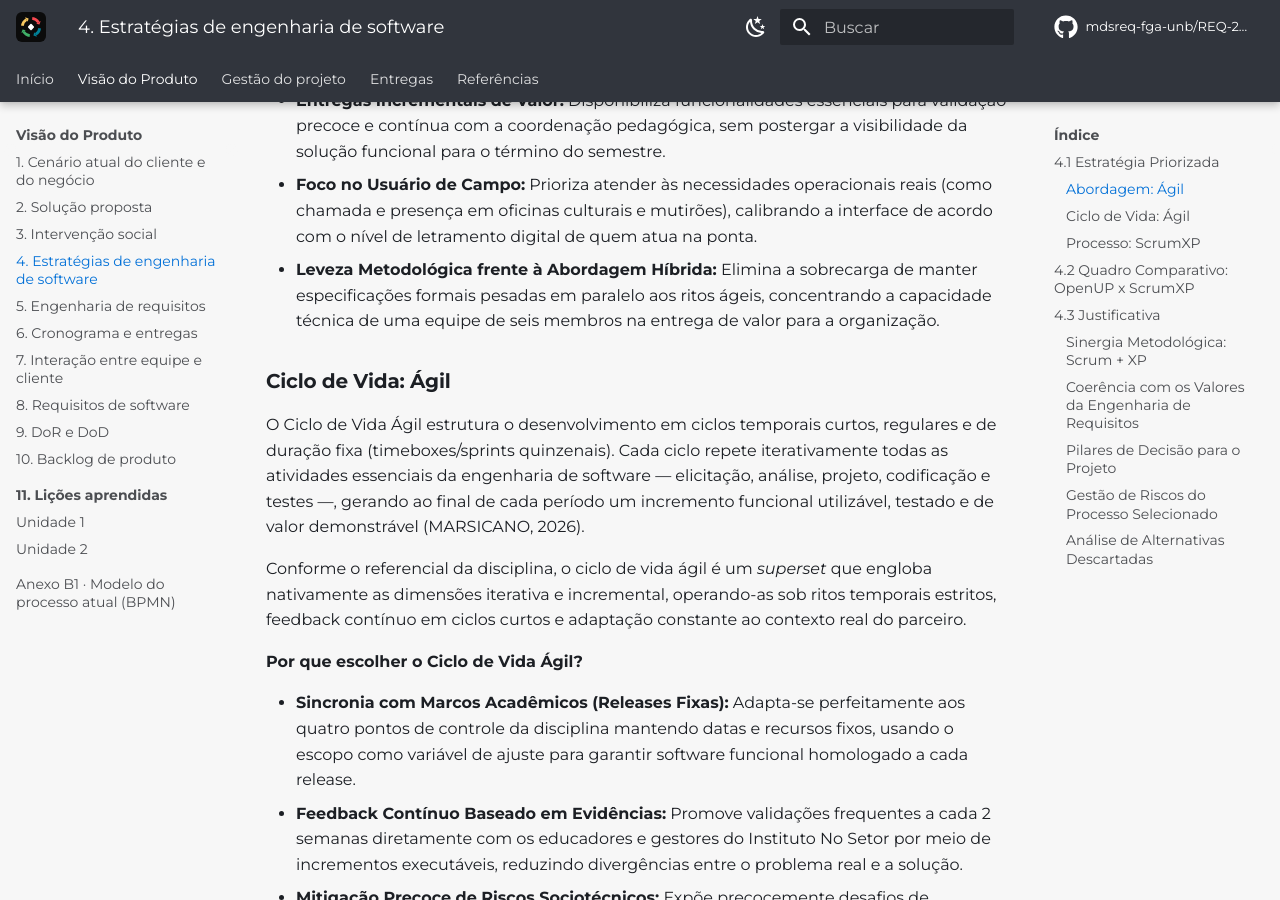
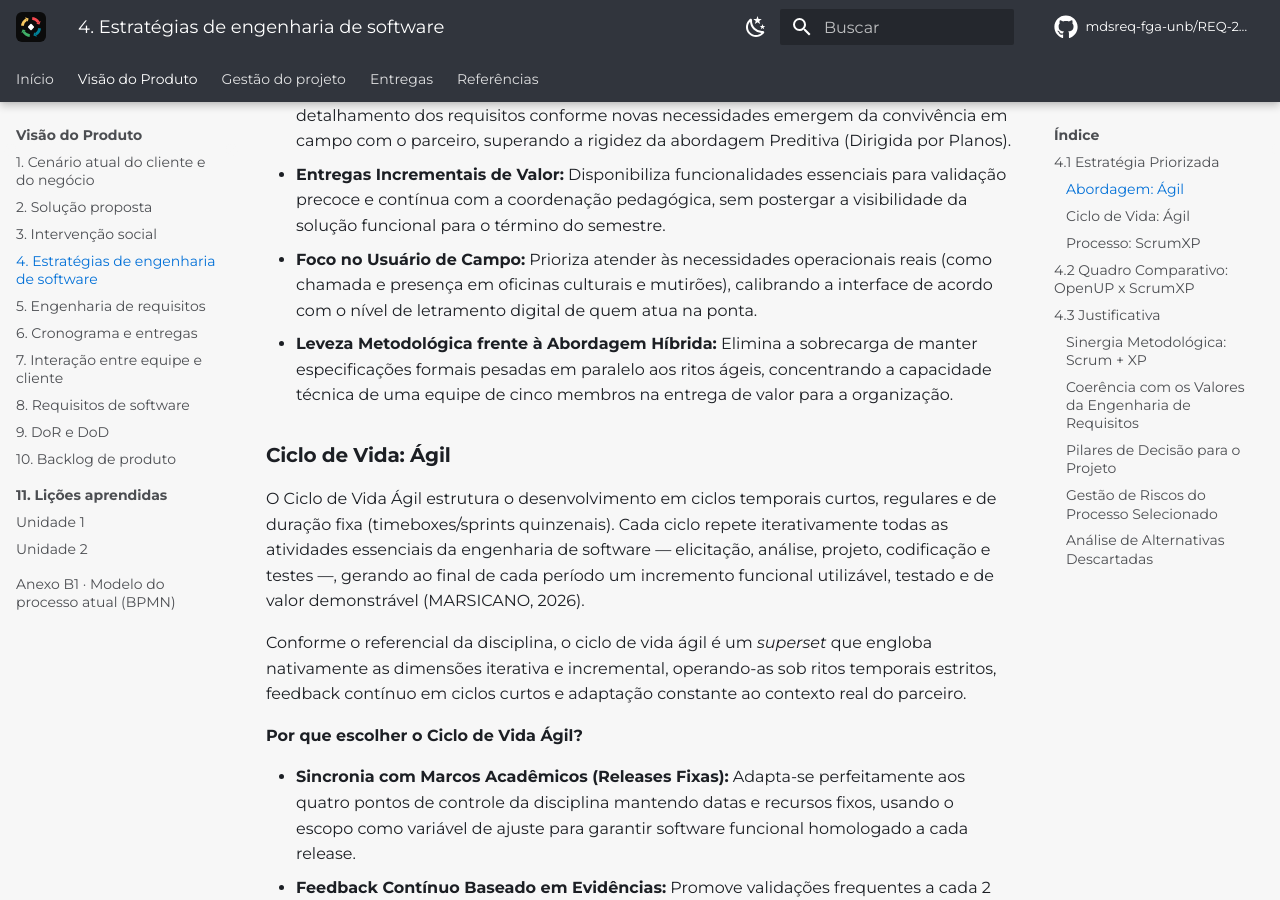
Before and after one commit to mdsreq-fga-unb/REQ-2026.2-T02-CyberSetor, an MkDocs documentation site: the page built from docs/visao/4-estrategia-esw.md, in a window 1280 px wide and 900 px high, scrolled down 1502 px. Built offline with MkDocs 1.6.1 and Material for MkDocs 9.7.7, drawn with Linux system fonts in a browser that asks for light colours; comment, search, counter and statistics services are not loaded; some of the changed text lies outside the part shown.

Commit message:
docs: ajusta o tamanho da equipe para cinco integrantes
Refs #127

```diff
--- a/docs/visao/4-estrategia-esw.md
+++ b/docs/visao/4-estrategia-esw.md
@@ -8,6 +8,7 @@
 | 07/09/2026 | 1.3 | Adequação da classificação do Ciclo de Vida | Equipe CyberSetor |
 | 17/09/2026 | 1.4 | Cadência de validação com o Instituto alinhada à seção 7.2 | Equipe CyberSetor |
 | 05/10/2026 | 1.5 | Revisão editorial: formatação direta, preservando toda a fundamentação teórica, citações e quadros comparativos | Rodrigo Henrique |
+| 19/10/2026 | 1.6 | Equipe atual de cinco integrantes | Maria Eduarda Marques |
 
 A partir do cenário diagnosticado na Seção 1 e da solução proposta na Seção 2, a equipe CyberSetor estabeleceu as decisões de estratégia de engenharia de software para o atendimento ao Instituto No Setor nas três camadas metodológicas distinguidas pelo referencial da disciplina: **abordagem**, **ciclo de vida** e **processo**.
 
@@ -29,7 +30,7 @@
 - **Adaptação a Requisitos Emergentes:** Permite ajustar o escopo e o nível de detalhamento dos requisitos conforme novas necessidades emergem da convivência em campo com o parceiro, superando a rigidez da abordagem Preditiva (Dirigida por Planos).
 - **Entregas Incrementais de Valor:** Disponibiliza funcionalidades essenciais para validação precoce e contínua com a coordenação pedagógica, sem postergar a visibilidade da solução funcional para o término do semestre.
 - **Foco no Usuário de Campo:** Prioriza atender às necessidades operacionais reais (como chamada e presença em oficinas culturais e mutirões), calibrando a interface de acordo com o nível de letramento digital de quem atua na ponta.
-- **Leveza Metodológica frente à Abordagem Híbrida:** Elimina a sobrecarga de manter especificações formais pesadas em paralelo aos ritos ágeis, concentrando a capacidade técnica de uma equipe de seis membros na entrega de valor para a organização.
+- **Leveza Metodológica frente à Abordagem Híbrida:** Elimina a sobrecarga de manter especificações formais pesadas em paralelo aos ritos ágeis, concentrando a capacidade técnica de uma equipe de cinco membros na entrega de valor para a organização.
 
 ### Ciclo de Vida: Ágil
 O Ciclo de Vida Ágil estrutura o desenvolvimento em ciclos temporais curtos, regulares e de duração fixa (timeboxes/sprints quinzenais). Cada ciclo repete iterativamente todas as atividades essenciais da engenharia de software — elicitação, análise, projeto, codificação e testes —, gerando ao final de cada período um incremento funcional utilizável, testado e de valor demonstrável (MARSICANO, 2026).
@@ -140,7 +141,7 @@
 | Abordagem / Processo | Motivo Principal do Descarte |
 |---|---|
 | **Cascata (Waterfall) e Modelo V** | Pressupõem estabilidade total de requisitos desde o início e verificação formal tardia. Incompatíveis com a descoberta contínua de requisitos e as entregas parciais do semestre. |
-| **Processo Unificado Completo (RUP)** | Sobrecarga de artefatos formais, fases extensas e curva de aprendizado burocrática inviável para uma equipe de seis estudantes em ambiente universitário. |
+| **Processo Unificado Completo (RUP)** | Sobrecarga de artefatos formais, fases extensas e curva de aprendizado burocrática inviável para uma equipe de cinco estudantes em ambiente universitário. |
 | **OpenUP (Open Unified Process)** | Exige estabilização arquitetural prematura nas fases iniciais (Elaboração), momento em que o entendimento do domínio social ainda está em maturação pela equipe. |
 | **Espiral (Boehm)** | Modelo orientado a projetos de grande porte com riscos críticos (aeroespaciais, defesa), demandando especialização em análise formal de riscos e alto custo gerencial. |
 | **Feature Driven Development (FDD)** | Pressupõe equipe previamente sênior em modelagem orientada a objetos e domínio de negócio mapeado logo na largada do projeto. |
```
Also changed, not shown: docs/gestao/dailies.md (+2 -1 lines), docs/gestao/processo-scrumxp.md (+2 -1 lines), docs/visao/2-solucao-proposta.md (+2 -1 lines), docs/visao/6-cronograma.md (+2 -1 lines).
